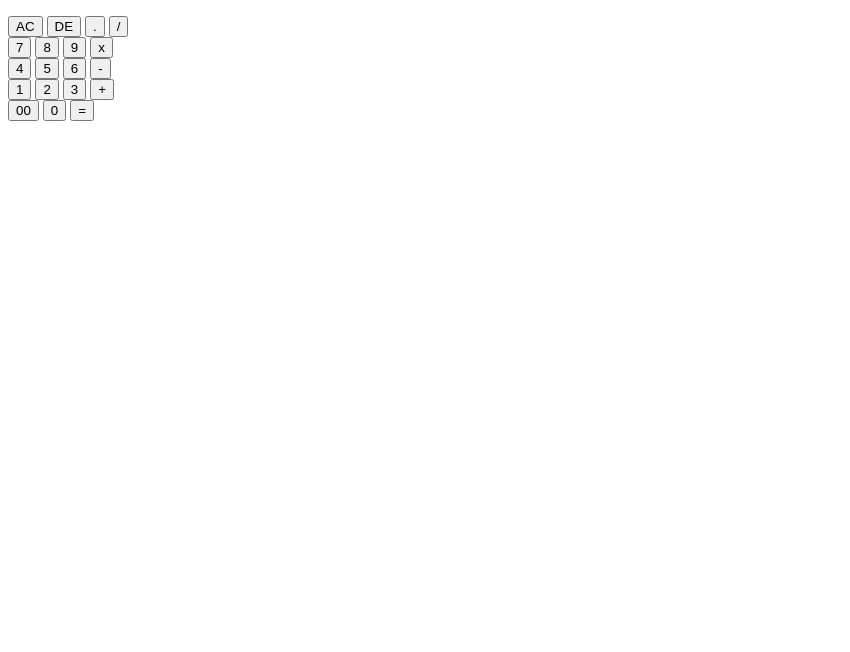
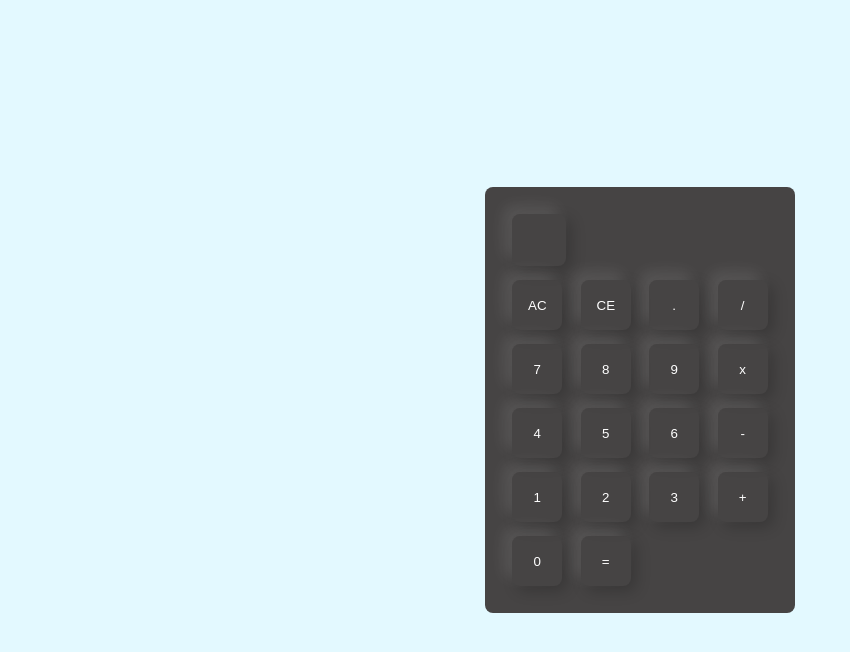
Before and after one commit to KhoaChris/Demo_Week3, a plain HTML site: page index.html in a window 1280 px wide. Shown: the whole page, without its empty margins (0-850 px from the left). Drawn offline with Linux system fonts and the light colour scheme.

Commit message:
update css

```diff
--- a/index.html
+++ b/index.html
@@ -11,41 +11,40 @@
       <div class="calculator">
         <form>
           <div class="display">
-            <p id="display-screen">
+            <input type="text" id="display-screen">
           </div>
 
           <div>
-            <input type="button" value="AC">
-            <input type="button" value="DE">
-            <input type="button" value=".">
-            <input type="button" value="/">
+            <input type="button" value="AC" id="AC-btn">
+            <input type="button" value="CE" id="CE-btn">
+            <input type="button" value="." id="float-dot">
+            <input type="button" value="/" id="div-btn">
           </div>
 
           <div>
             <input type="button" value="7" id="num-7">
             <input type="button" value="8" id="num-8">
-            <input type="button" value="9">
-            <input type="button" value="x">
+            <input type="button" value="9" id="num-9">
+            <input type="button" value="x" id="ult-btn">
           </div>
 
           <div>
-            <input type="button" value="4">
-            <input type="button" value="5">
-            <input type="button" value="6">
-            <input type="button" value="-">
+            <input type="button" value="4" id="num-4">
+            <input type="button" value="5" id="num-5">
+            <input type="button" value="6" id="num-6">
+            <input type="button" value="-" id="num-7">
           </div>
 
           <div>
-            <input type="button" value="1">
-            <input type="button" value="2">
-            <input type="button" value="3">
+            <input type="button" value="1" id="num-1">
+            <input type="button" value="2" id="num-2">
+            <input type="button" value="3" id="num-3">
             <input type="button" value="+" id="sum-btn">
           </div>
 
           <div>
-            <input type="button" value="00">
-            <input type="button" value="0">
-            <input type="button" value="=">
+            <input type="button" value="0" id="num-8">
+            <input type="button" value="=" id="num-8">
           </div>
         </form>
       </div>
--- a/script.js
+++ b/script.js
@@ -6,17 +6,18 @@ const number8 = document.getElementById("num-8");
 const sumBtn = document.getElementById("sum-btn");
 
 number7.onclick = function () {
-  displayScreen.innerHTML += "7";
+  displayScreen.value += '7';
 };
 
 number8.onclick = function () {
-  displayScreen.innerHTML += "8";
+  displayScreen.value += '8';
 };
 
 sumBtn.onclick = function () {
-  if (displayScreen.innerHTML == '') {
-    displayScreen.innerHTML = "+";
-  } else {
-    displayScreen.innerHTML += "+";
+  if(displayScreen.innerHTML == ''){
+    displayScreen.value = '+';
+  }
+  else{
+    displayScreen.value += '+';
   }
 };
--- a/style/style.css
+++ b/style/style.css
@@ -0,0 +1,34 @@
+body{
+    margin: 0;
+    padding: 0;
+    font-family:Arial, Helvetica, sans-serif;
+    box-sizing: border-box;
+}
+
+.container{
+    width: 100%;
+    height: 100vh;
+    background-color: #e3f9ff;
+    display: flex;
+    justify-content: center;
+    align-items: center;
+}
+
+.calculator{
+    background-color: #464444;
+    padding: 20px;
+    border-radius: 8px;
+}
+
+.calculator form input{
+    border: 0;
+    outline:  0;
+    width: 50px;
+    height: 50px;
+    border-radius: 8px;
+    box-shadow: -8px -8px 15px rgba(255, 255, 255, 0.1),5px 5px 15px rgba(0, 0, 0, 0.2);
+    background: transparent;
+    color: #fff;
+    cursor: pointer;
+    margin: 7px;
+}
```
